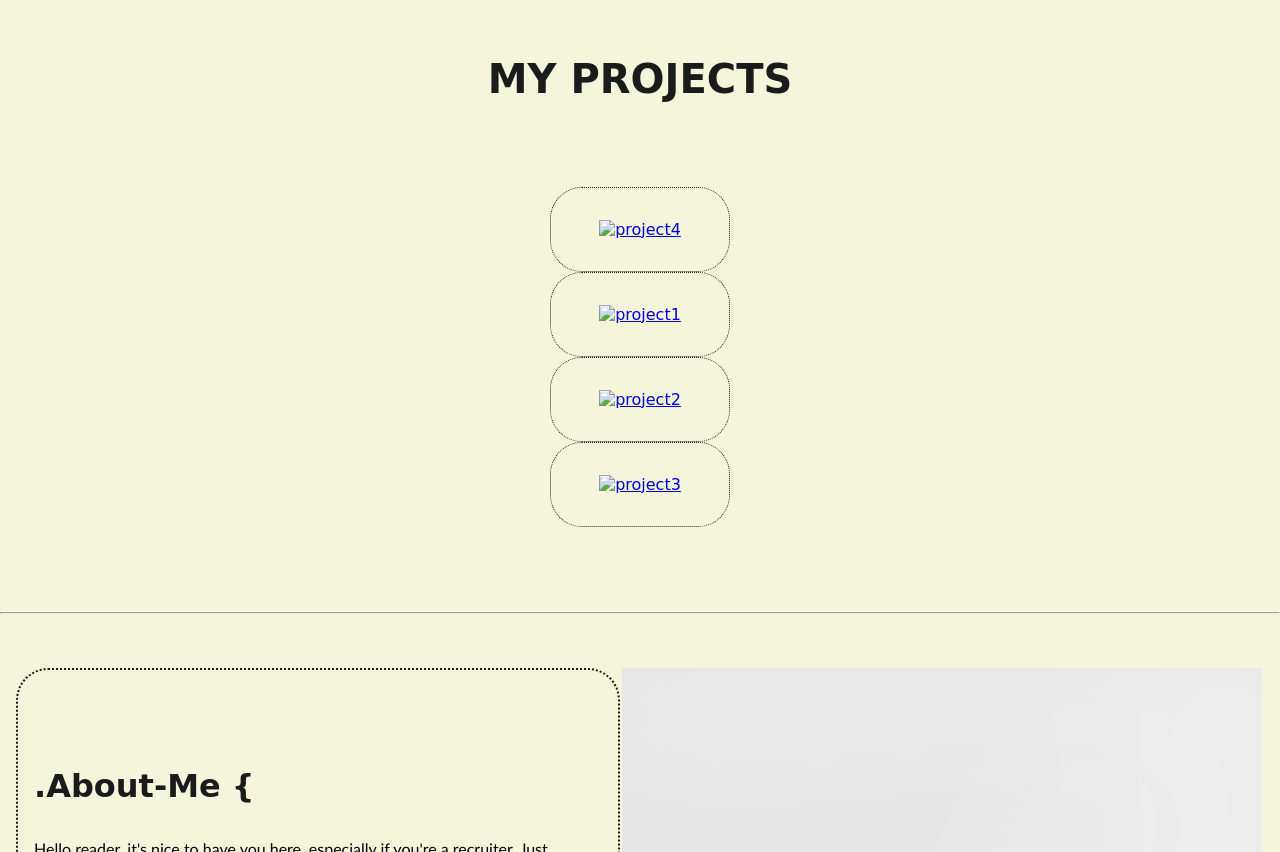
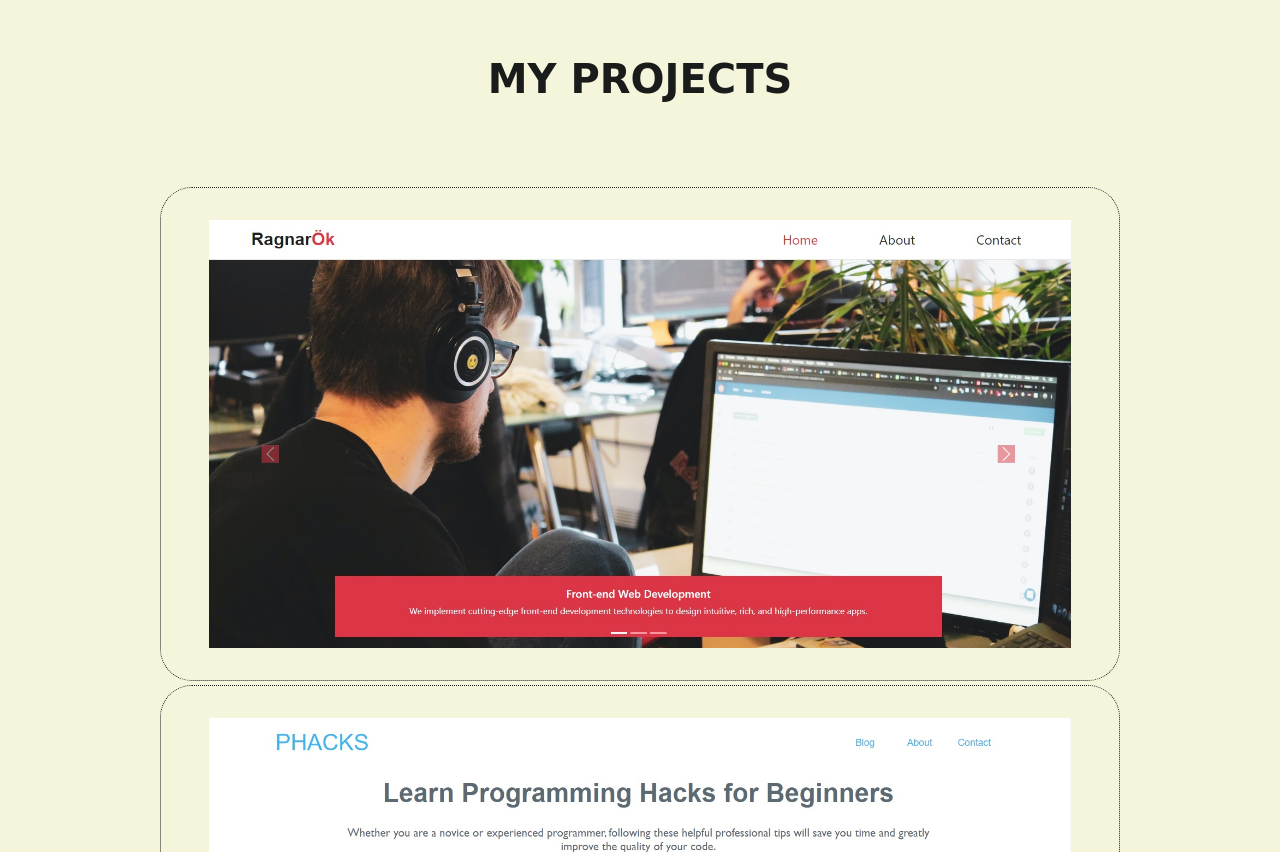
Before and after one commit to Ragnarok28/portfolio, a plain HTML site: page index.html in a window 1280 px wide. Shown: the part 1488-2340 px from the top of the page. Drawn offline with nearby package versions, Linux system fonts and the light colour scheme; the site is published under a folder, as on GitHub Pages, so addresses that start at the root find nothing; a web font is replaced by a local one.

Commit message:
Add files via upload

```diff
--- a/index.html
+++ b/index.html
@@ -77,10 +77,10 @@
     <div class="projects" id="projects">
         <h1 class="projects">My Projects</h1>
         <div class="projects_container">
-                <a href="https://ragnarok28.github.io/Ragnarok-Tech/"><img src="/images/project4.jpg" alt="project4"></a>
-                <a href="https://ragnarok28.github.io/Programming-Hacks"><img src="/images/project1.jpg" alt="project1"></a>
-                <a href="https://ragnarok28.github.io/FrontEndMaster/"><img src="/images/project2.jpg" alt="project2"></a>
-                <a href="https://ragnarok28.github.io/FitExpert/"><img src="/images/project3.bmp" alt="project3"></a>
+                <a href="https://ragnarok28.github.io/Ragnarok-Tech/"><img src="images/project4.jpg" alt="project4"></a>
+                <a href="https://ragnarok28.github.io/Programming-Hacks"><img src="images/project1.jpg" alt="project1"></a>
+                <a href="https://ragnarok28.github.io/FrontEndMaster/"><img src="images/project2.jpg" alt="project2"></a>
+                <a href="https://ragnarok28.github.io/FitExpert/"><img src="images/project3.bmp" alt="project3"></a>
         </div>
     </div>
 
```
